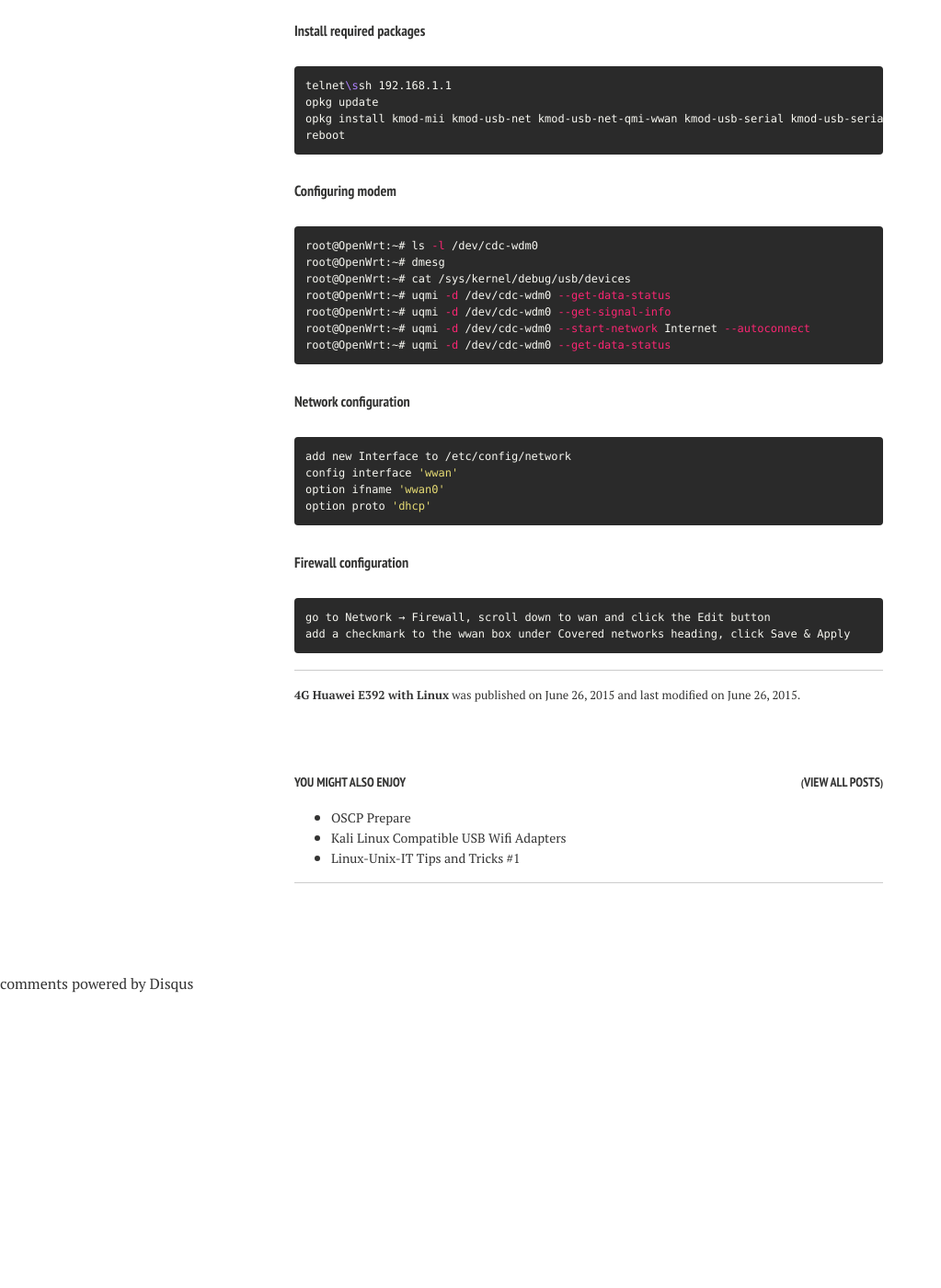
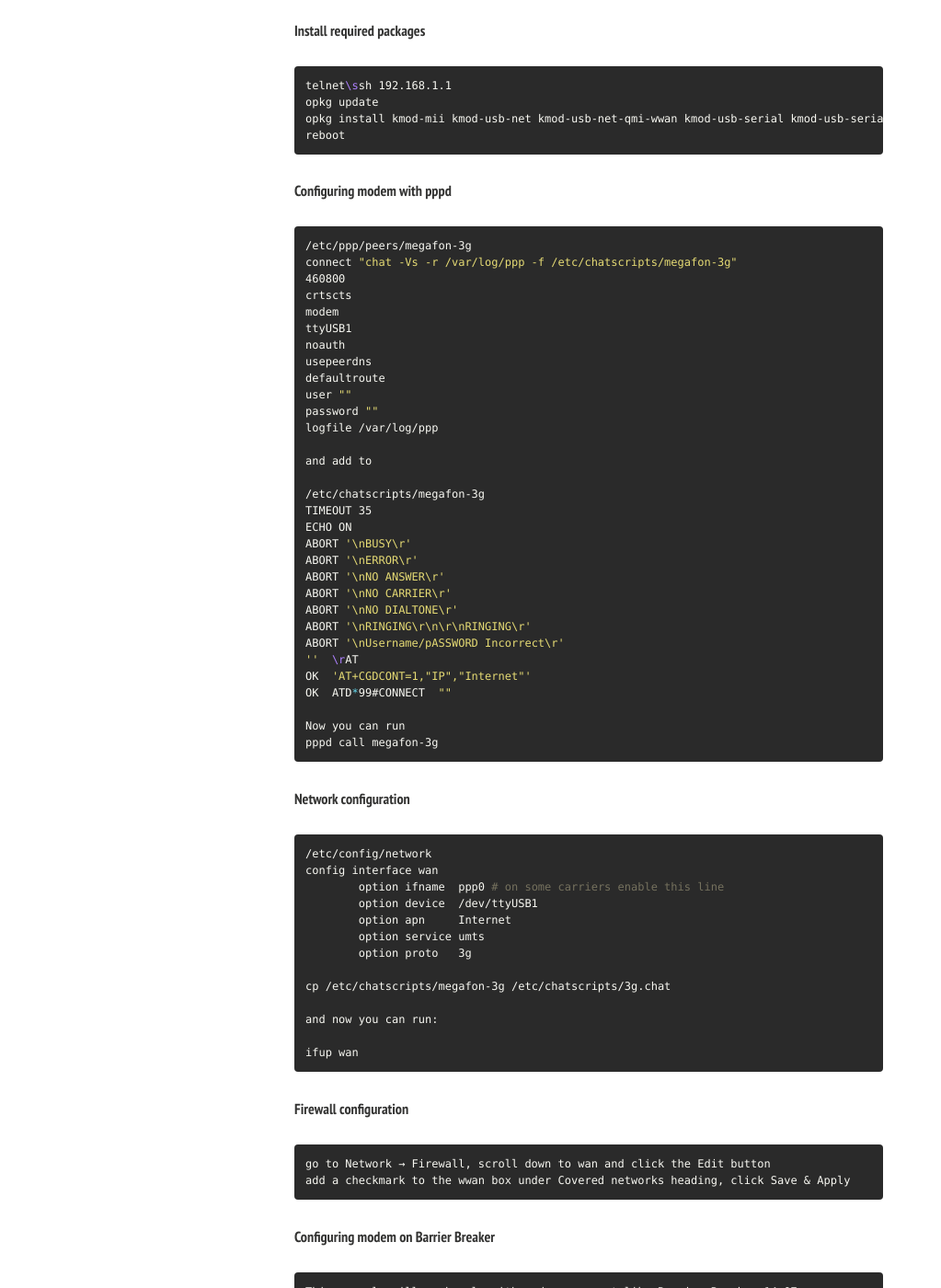
Before and after one commit to jivoi/jivoi.github.io, a Jekyll site: the page built from _posts/2015-06-26-huawei-e392-with-linux.md, in a window 1280 px wide and 1400 px high, scrolled down 1552 px. Shown: the whole window at 92% size, without its empty margins (0-1023 px from the left). Built offline with Jekyll 4.4.1, drawn with Linux system fonts in a browser that asks for light colours; nearby versions of some CDN libraries; comment, search, counter and statistics services are not loaded; before the commit the page ends 2632 px from its top, so only the background shows below that; some of the changed text lies outside the part shown.

Commit message:
fix for e392

```diff
--- a/_posts/2015-06-26-huawei-e392-with-linux.md
+++ b/_posts/2015-06-26-huawei-e392-with-linux.md
@@ -83,8 +83,68 @@ opkg install kmod-mii kmod-usb-net kmod-usb-net-qmi-wwan kmod-usb-serial kmod-us
 reboot
 {% endhighlight %}
 
-##### Configuring modem
+##### Configuring modem with pppd
 {% highlight bash %}
+/etc/ppp/peers/megafon-3g
+connect "chat -Vs -r /var/log/ppp -f /etc/chatscripts/megafon-3g"
+460800
+crtscts
+modem
+ttyUSB1
+noauth
+usepeerdns
+defaultroute
+user ""
+password ""
+logfile /var/log/ppp
+
+and add to
+
+/etc/chatscripts/megafon-3g
+TIMEOUT 35
+ECHO ON
+ABORT '\nBUSY\r'
+ABORT '\nERROR\r'
+ABORT '\nNO ANSWER\r'
+ABORT '\nNO CARRIER\r'
+ABORT '\nNO DIALTONE\r'
+ABORT '\nRINGING\r\n\r\nRINGING\r'
+ABORT '\nUsername/pASSWORD Incorrect\r'
+''  \rAT
+OK  'AT+CGDCONT=1,"IP","Internet"'
+OK  ATD*99#CONNECT  ""
+
+Now you can run
+pppd call megafon-3g
+{% endhighlight %}
+
+##### Network configuration
+{% highlight bash %}
+/etc/config/network
+config interface wan
+        option ifname  ppp0 # on some carriers enable this line
+        option device  /dev/ttyUSB1
+        option apn     Internet
+        option service umts
+        option proto   3g
+
+cp /etc/chatscripts/megafon-3g /etc/chatscripts/3g.chat
+
+and now you can run:
+
+ifup wan
+{% endhighlight %}
+
+##### Firewall configuration
+{% highlight bash %}
+go to Network → Firewall, scroll down to wan and click the Edit button
+add a checkmark to the wwan box under Covered networks heading, click Save & Apply
+{% endhighlight %}
+
+##### Configuring modem on Barrier Breaker
+{% highlight bash %}
+This example will work only with modern openwrt like Barrier Breaker 14.07
+
 root@OpenWrt:~# ls -l /dev/cdc-wdm0
 root@OpenWrt:~# dmesg
 root@OpenWrt:~# cat /sys/kernel/debug/usb/devices
@@ -94,16 +154,10 @@ root@OpenWrt:~# uqmi -d /dev/cdc-wdm0 --start-network Internet --autoconnect
 root@OpenWrt:~# uqmi -d /dev/cdc-wdm0 --get-data-status
 {% endhighlight %}
 
-##### Network configuration
+##### Network configurationa on Barrier Breaker
 {% highlight bash %}
 add new Interface to /etc/config/network
 config interface 'wwan'
 option ifname 'wwan0'
 option proto 'dhcp'
 {% endhighlight %}
-
-##### Firewall configuration
-{% highlight bash %}
-go to Network → Firewall, scroll down to wan and click the Edit button
-add a checkmark to the wwan box under Covered networks heading, click Save & Apply
-{% endhighlight %}
```
